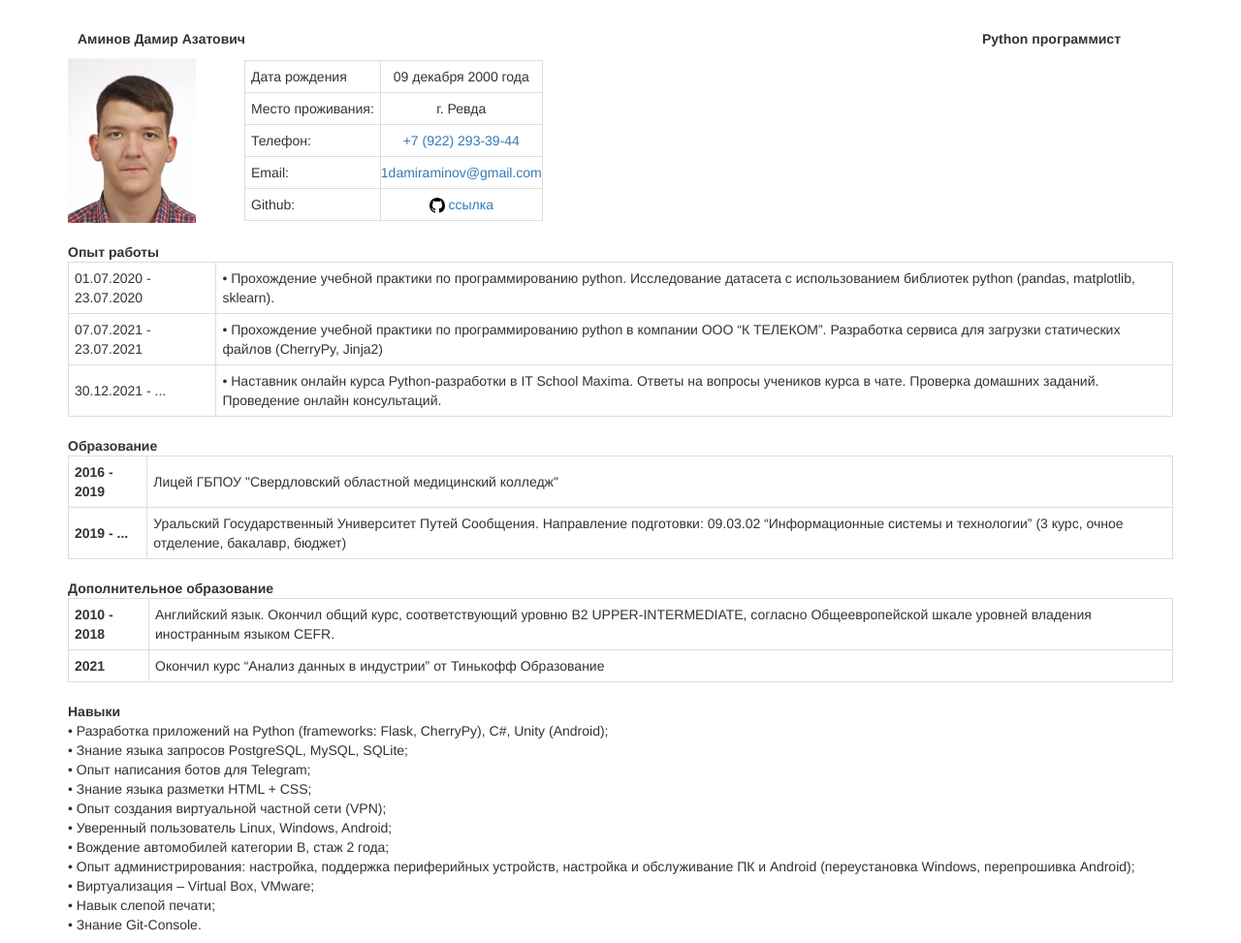
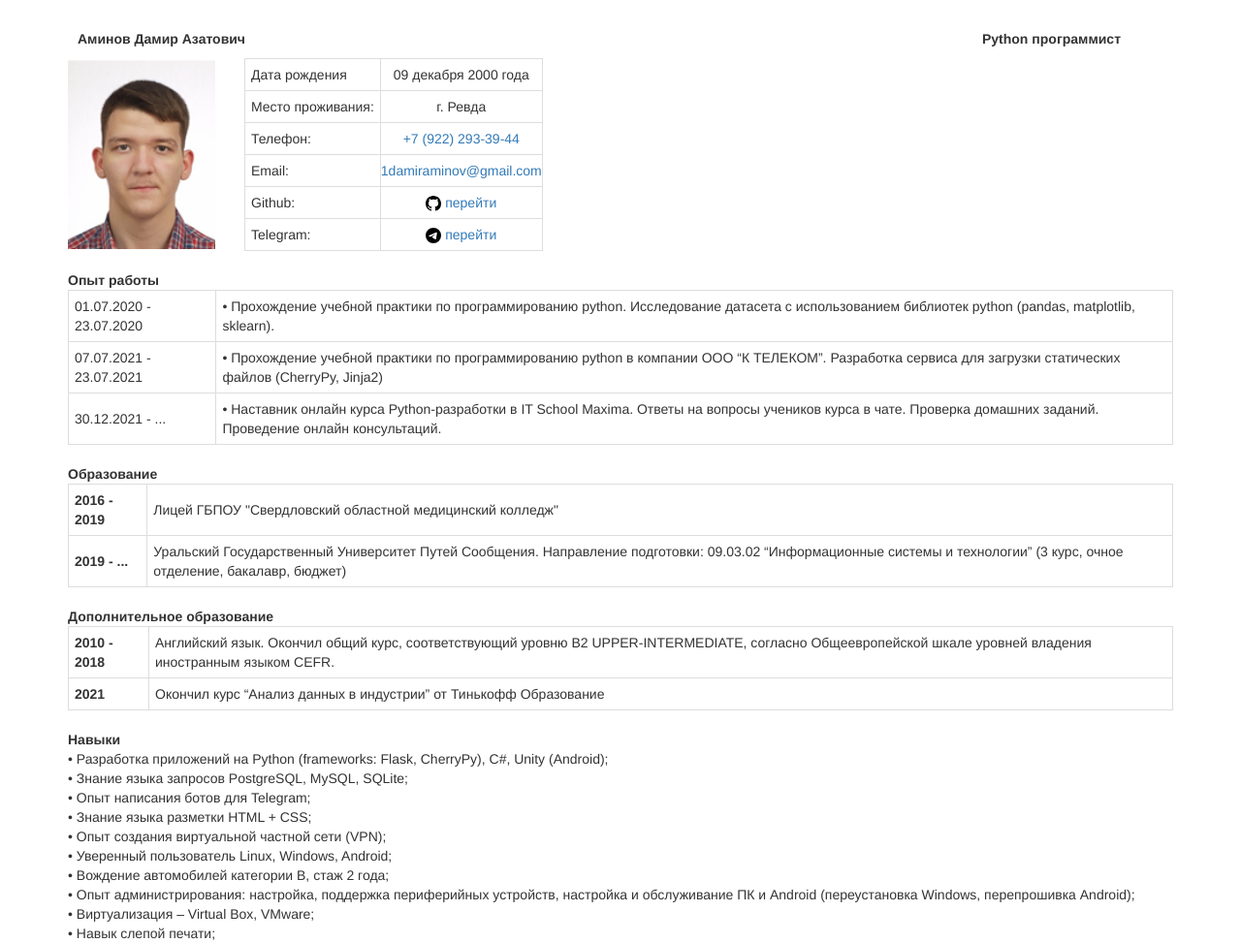
Before and after one commit to damiraminov1/DamirAzatovichSite, a Flask app: page / in a window 1280 px wide. Shown: the part 102-1075 px from the top of the page at 97% size. Run offline with Flask 2, Linux system fonts and the light colour scheme; some libraries are stand-ins or nearby versions.

Commit message:
added telegram link

```diff
--- a/app/templates/main/index.html
+++ b/app/templates/main/index.html
@@ -10,7 +10,7 @@
         </table>
         <table>
             <tr>
-                <td><img src="{{ url_for('static', filename = 'images/Avatar.jpg') }}"></td>
+                <td><img src="{{ url_for('static', filename = 'images/Avatar.jpg') }}" width="115%" height="115%"></td>
                 <td><table class="table-bordered" style="margin-left: 50px">
                     <tr>
                         <td style="padding: 6px">Дата рождения</td>
@@ -32,7 +32,14 @@
                         <td style="padding: 6px">Github: </td>
                         <td class="text-center"><a href="https://github.com/hecronk">
                             <img src="{{ url_for('static', filename = 'icons/github.svg') }}"></a>
-                            <a href="https://github.com/hecronk">ссылка</a>
+                            <a href="https://github.com/hecronk">перейти</a>
+                        </td>
+                    </tr>
+                    <tr>
+                        <td style="padding: 6px">Telegram: </td>
+                        <td class="text-center"><a href="https://t.me/hecronk">
+                            <img src="{{ url_for('static', filename = 'icons/telegram.svg') }}"></a>
+                            <a href="https://t.me/hecronk">перейти</a>
                         </td>
                     </tr>
                 </table></td>
```
